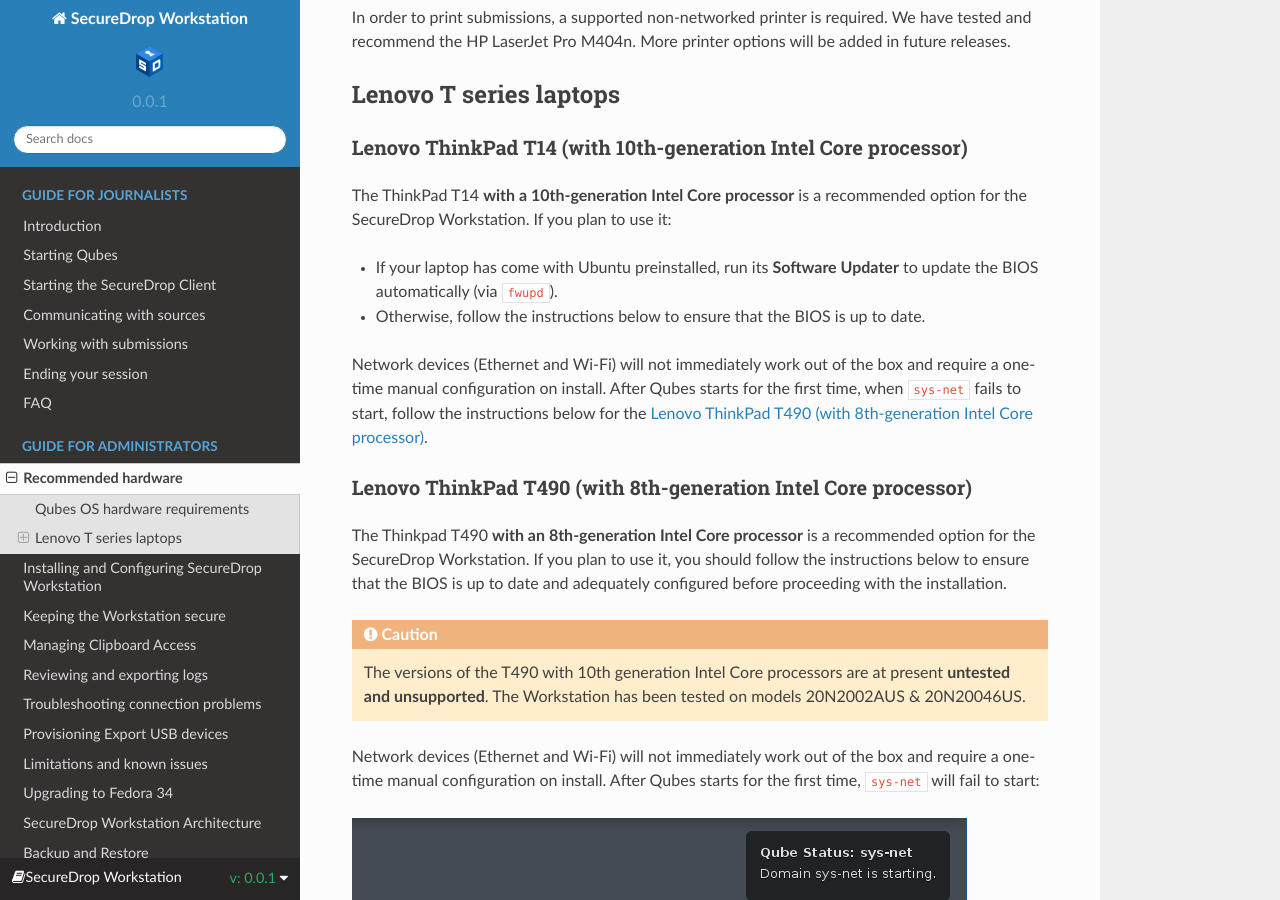
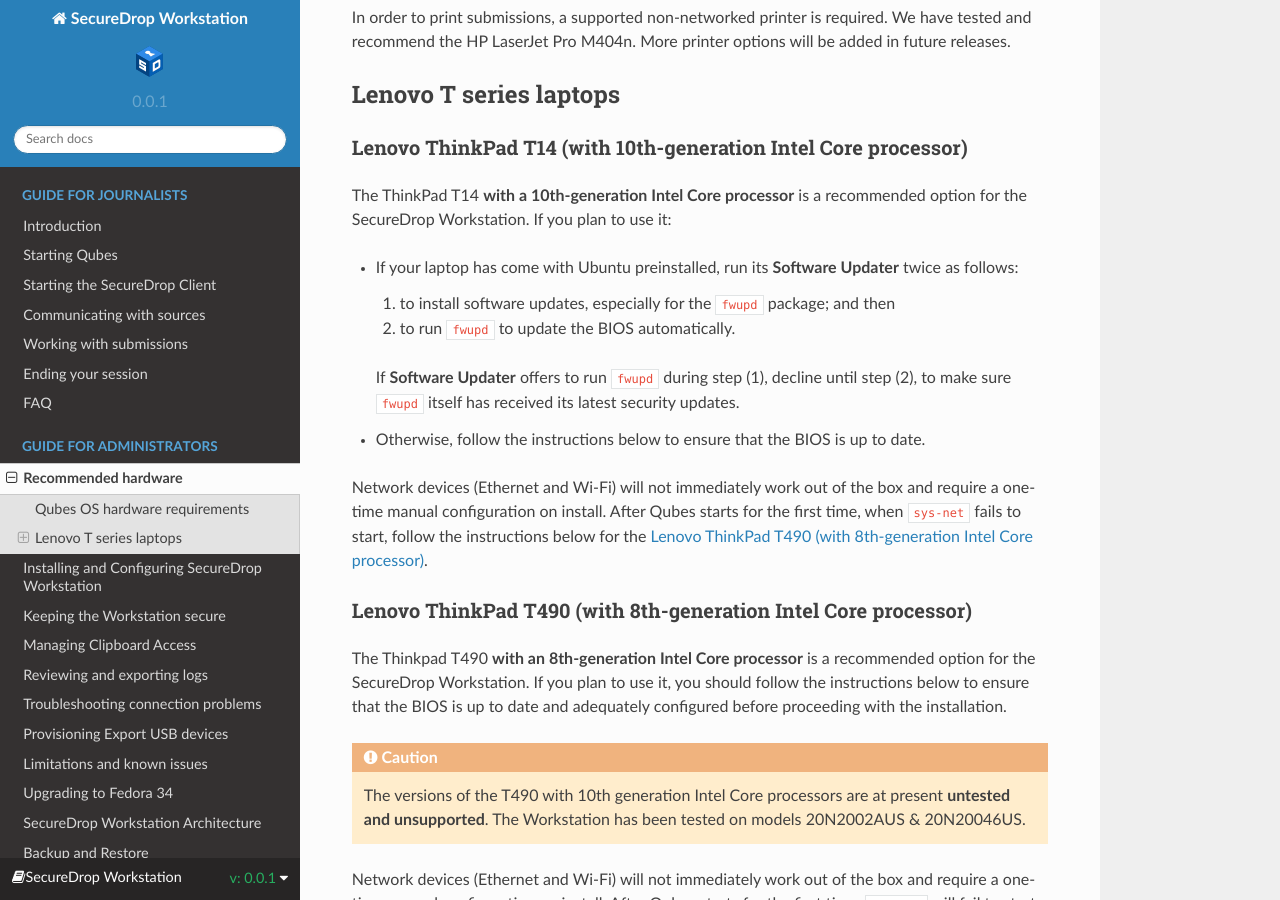
Before and after one commit to freedomofpress/securedrop-workstation-docs, a Sphinx documentation site: the page built from docs/admin/hardware.rst, in a window 1280 px wide and 900 px high, scrolled down 599 px. Built offline with Sphinx 7.4.7 and the Read the Docs theme 2.0.0, drawn with Linux system fonts in a browser that asks for light colours.

Commit message:
makes Software Updater/fwupd update flow more explicit
thread: https://github.com/freedomofpress/securedrop-workstation-docs/pull/97#discussion_r788399059

```diff
--- a/docs/admin/hardware.rst
+++ b/docs/admin/hardware.rst
@@ -26,7 +26,13 @@
 ~~~~~~~~~~~~~~~~~~~~~~~~~~~~~~~~~~~~~~~~~~~~~~~~~~~~~~~~~~~~~~~
 The ThinkPad T14 **with a 10th-generation Intel Core processor** is a recommended option for the SecureDrop Workstation. If you plan to use it:
 
-- If your laptop has come with Ubuntu preinstalled, run its **Software Updater** to update the BIOS automatically (via ``fwupd``).
+- If your laptop has come with Ubuntu preinstalled, run its **Software Updater** twice as follows:
+
+  #. to install software updates, especially for the ``fwupd`` package; and then
+  #. to run ``fwupd`` to update the BIOS automatically.
+
+  If **Software Updater** offers to run ``fwupd`` during step (1), decline until step (2), to make sure ``fwupd`` itself has received its latest security updates.
+
 - Otherwise, follow the instructions below to ensure that the BIOS is up to date.
 
 Network devices (Ethernet and Wi-Fi) will not immediately work out of the box and require a one-time manual configuration on install. After Qubes starts for the first time, when ``sys-net`` fails to start, follow the instructions below for the :ref:`thinkpad_t490`.
```
